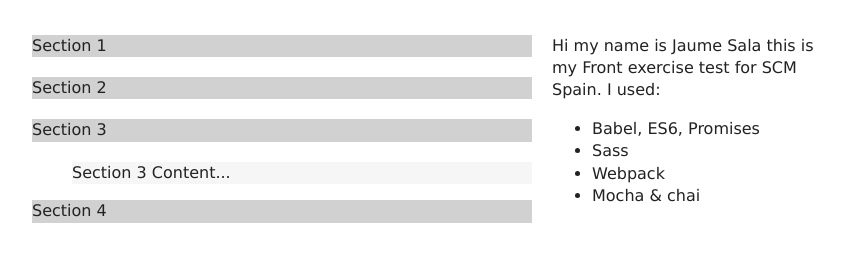
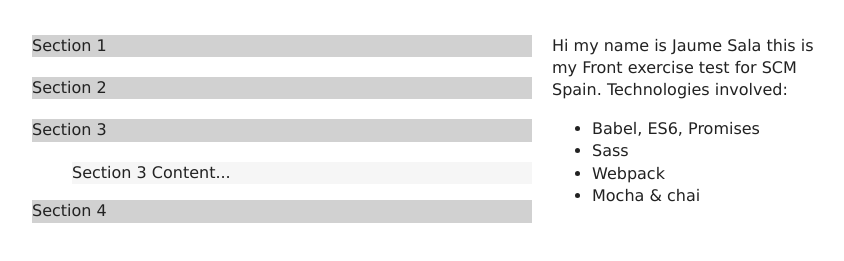
Before and after one commit to jaumesalatantinya/accordion, a website built with webpack: page app/index.html in a window 1280 px wide. Shown: the part 69-330 px from the top of the page, without its empty margins (208-1052 px from the left). Built offline with nearby package versions, Linux system fonts and the light colour scheme.

Commit message:
Grammar improve

```diff
--- a/app/index.html
+++ b/app/index.html
@@ -34,7 +34,7 @@
                 </dl>
             </section>
             <aside class="u-floatLeft">
-                <p>Hi my name is Jaume Sala this is my Front exercise test for SCM Spain. I used:</p>
+                <p>Hi my name is Jaume Sala this is my Front exercise test for SCM Spain. Technologies involved:</p>
                 <ul>
                     <li>Babel, ES6, Promises</li>
                     <li>Sass</li>
```
